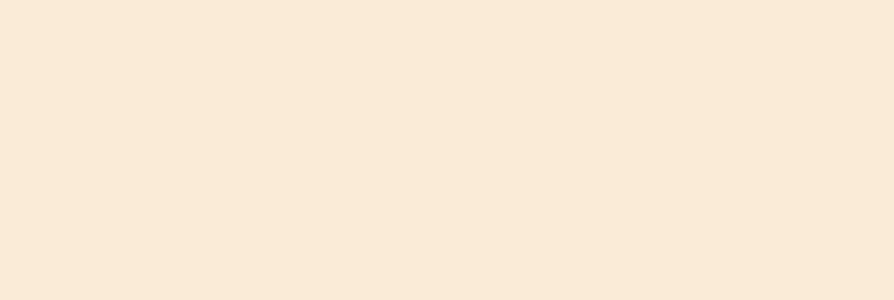
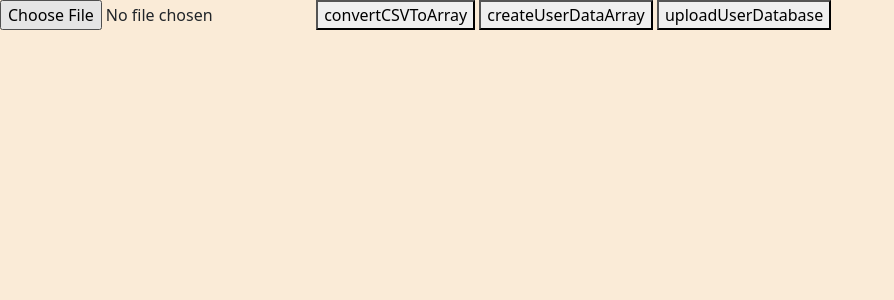
Before and after one commit to Junsang-Mun/ubucon_kiosk, a SvelteKit app: page /initAttendee in a window 1280 px wide. Shown: the top 300 px of the page, without its empty margins (0-894 px from the left). Built offline with nearby package versions, Linux system fonts and the light colour scheme.

Commit message:
[feat] initAttendee page add

```diff
--- a/src/routes/initAttendee/+page.svelte
+++ b/src/routes/initAttendee/+page.svelte
@@ -0,0 +1,76 @@
+<script>
+  import { insertDataToDatabase } from "$lib/index.js";
+
+  let csvData = null;
+  let dataArray = null;
+  let userDataArray = null;
+
+  const handleFileInputChange = (event) => {
+    const file = event.target.files[0];
+    const reader = new FileReader();
+
+    reader.onload = (e) => {
+      const contents = e.target.result;
+      csvData = contents;
+    };
+
+    reader.readAsText(file);
+  };
+
+  const convertCSVToArray = () => {
+    if (csvData) {
+      const rows = csvData.split("\n");
+      dataArray = rows.map((row) => row.split(","));
+      console.log(dataArray);
+    } else {
+      console.log(csvData);
+      console.log("No CSV data available.");
+    }
+    return dataArray;
+  };
+
+  const makeid = (length) => {
+    let result = "";
+    const characters =
+      "ABCDEFGHIJKLMNOPQRSTUVWXYZabcdefghijklmnopqrstuvwxyz0123456789";
+    const charactersLength = characters.length;
+    let counter = 0;
+    while (counter < length) {
+      result += characters.charAt(Math.floor(Math.random() * charactersLength));
+      counter += 1;
+    }
+    return result;
+  };
+
+  const createUserDataArray = () => {
+    if (!dataArray) {
+      console.log("CSV data is not available.");
+      return;
+    }
+
+    userDataArray = dataArray.slice(1).map((data) => {
+      // Skipping the header row
+      const [, , , name, email] = data; // Extracting name and email from each row
+      return {
+        id: makeid(5),
+        name,
+        email,
+      };
+    });
+    console.log(userDataArray);
+  };
+
+  const uploadUserDatabase = () => {
+    if (!userDataArray) console.error("User data array is not available.");
+    userDataArray.forEach((d) => {
+      insertDataToDatabase(d.key, d.email, d.name, "asdf");
+    });
+  };
+</script>
+
+<div>
+  <input type="file" accept=".csv" on:change={handleFileInputChange} />
+  <button on:click={convertCSVToArray}>convertCSVToArray</button>
+  <button on:click={createUserDataArray}>createUserDataArray</button>
+  <button on:click={uploadUserDatabase}>uploadUserDatabase</button>
+</div>
```
